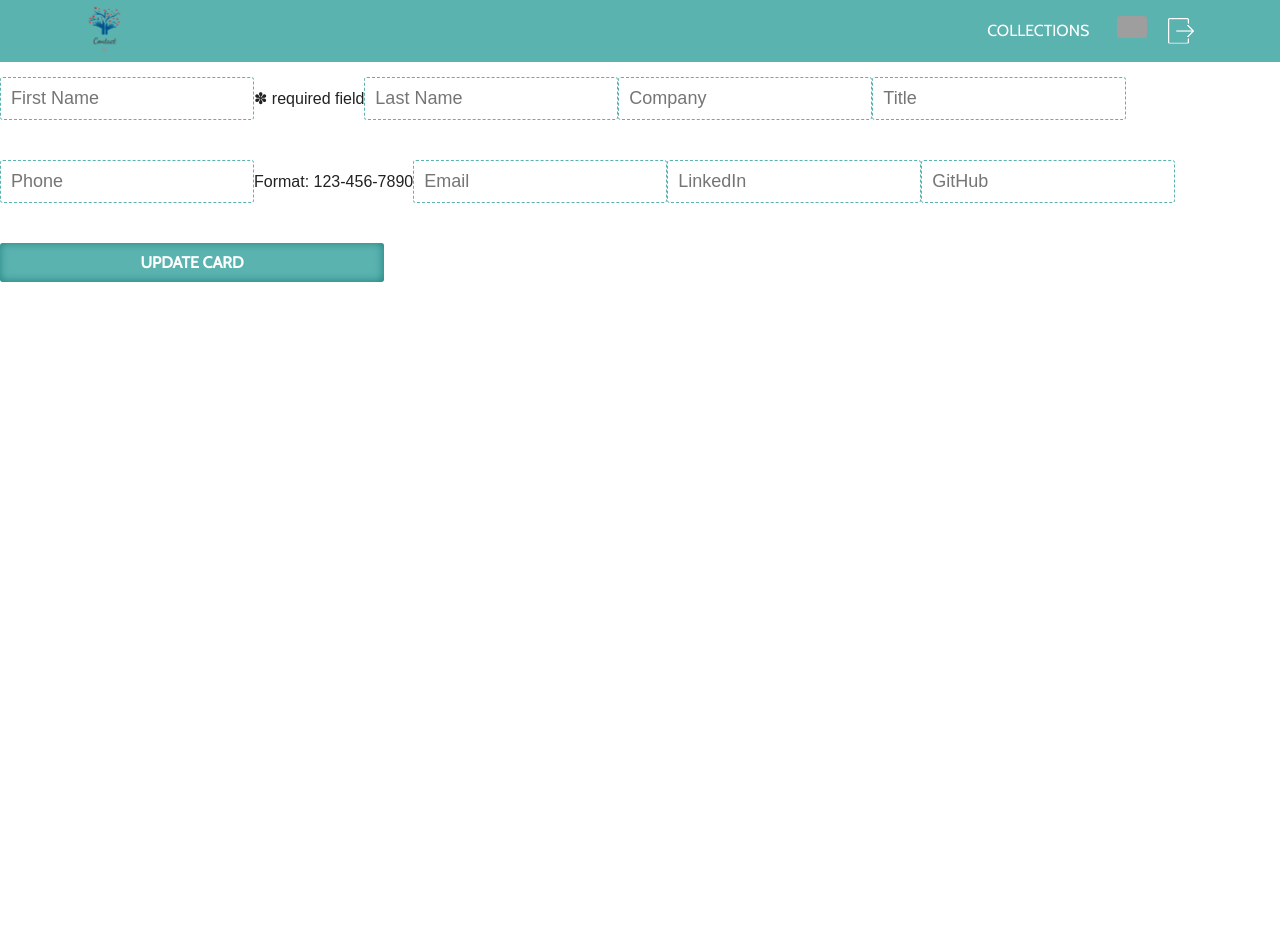
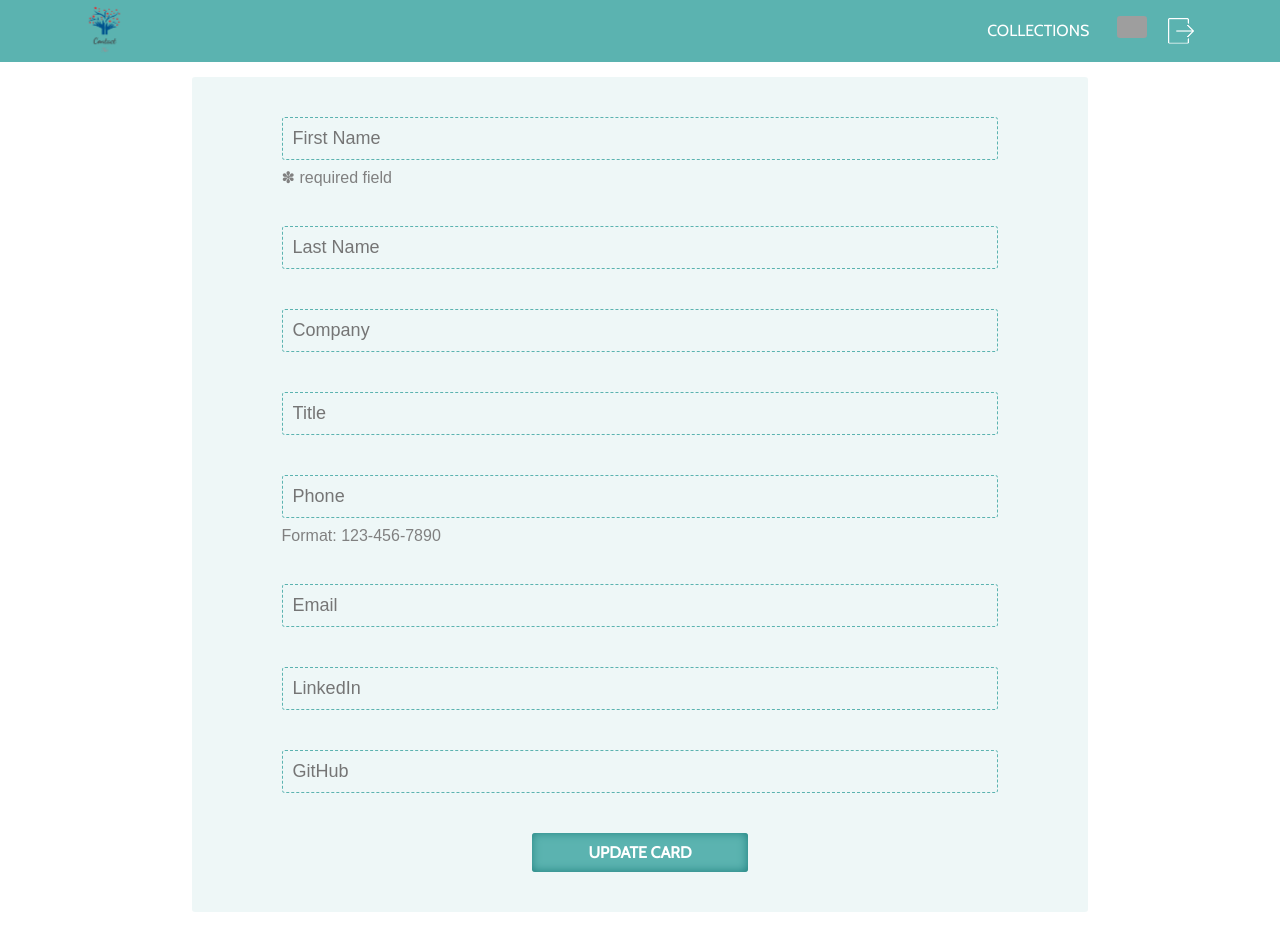
Before and after one commit to businesscardorganizer-pt-042219/labs1-businesscardorganizer-React-, a React (Create React App) app in the folder organizer/: page /edit/1 in a window 1280 px wide. Before the commit the page ends 800 px from the top, so only its background shows below. Built offline with nearby package versions, Linux system fonts and the light colour scheme; no server answers; sample sign-in values are in the browser's storage; grey boxes are pictures that could not be loaded.

Commit message:
Added styling for edit card form

```diff
--- a/organizer/src/components/CardForm.js
+++ b/organizer/src/components/CardForm.js
@@ -54,6 +54,7 @@ class CardForm extends React.Component {
     render() {
         return (
             <div className="card-form-wrapper">
+                <div className="edit-card-form-content">
                     <form onSubmit={this.submit}>
                         <input
                             className="first-name"
@@ -121,6 +122,7 @@ class CardForm extends React.Component {
                         {(this.state.data.firstName || this.state.data.lastName || this.state.data.company || this.state.data.title || this.state.data.phone || this.state.data.email || this.state.data.linkedIn || this.state.data.gitHub !== '') ? (<button className="btn">Update card</button>) : (<button className="btn not-active">Update card</button>)}
                     </form>
                 </div>
+            </div>
         )
     }
 
--- a/organizer/src/components/EditCard.js
+++ b/organizer/src/components/EditCard.js
@@ -4,6 +4,8 @@ import { getCardById, editCard } from '../actions';
 
 import Navigation from "./Navigation";
 import CardForm from "./CardForm";
+
+import '../styles/addCardForm.css';
 
 class EditCard extends React.Component {
     componentDidMount(props) {
--- a/organizer/src/styles/addCardForm.css
+++ b/organizer/src/styles/addCardForm.css
@@ -1,4 +1,4 @@
-.add-card-form-wrapper {
+.add-card-form-wrapper, .card-form-wrapper {
     width: 70%;
     height: 100%;
     margin: 0 auto 40px auto;
@@ -21,7 +21,7 @@
     margin-bottom: 45px;
     font-size: 18px;
 }
-.add-card-form-content form {
+.add-card-form-content form, .edit-card-form-content form {
     width: 80%;
     margin: 0 auto;
     display: flex;
@@ -43,7 +43,7 @@
 .first-name, .phone {
     margin-bottom: 10px;
 }
-.add-card-form-content form span {
+.add-card-form-content form span, .edit-card-form-content form span {
     margin-bottom: 40px;
     color: gray;
 }
```
Lines whose indentation alone changed are shown as unchanged.
